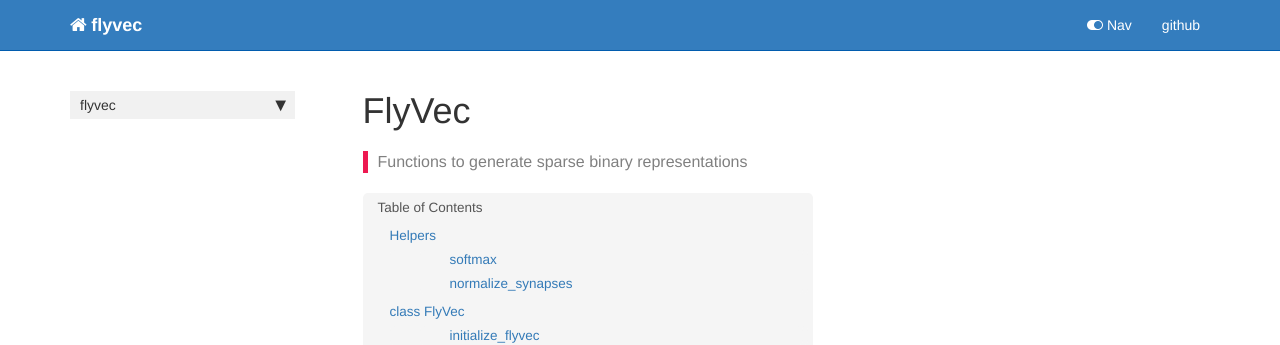
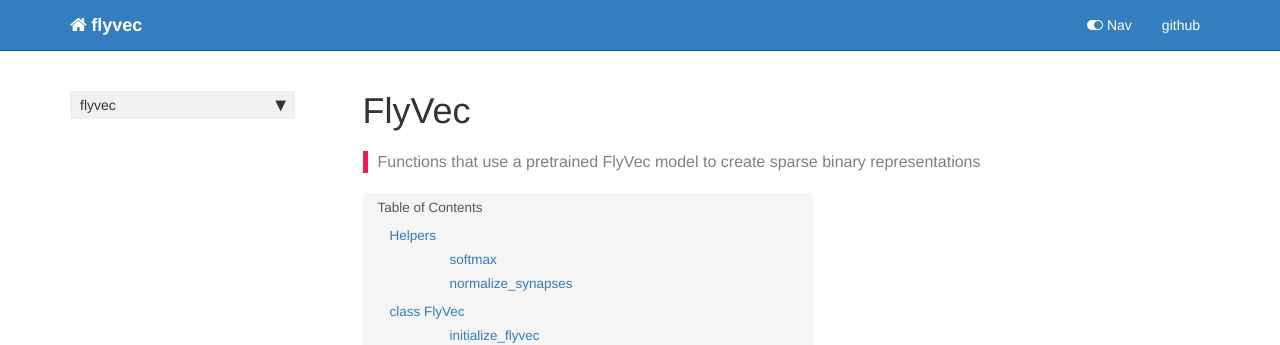
Before and after one commit to bhoov/flyvec, a Jekyll site: the page built from docs/core.html, in a window 1280 px wide. Shown: the top 345 px of the page. Built offline with Jekyll 4.4.1, drawn with Linux system fonts in a browser that asks for light colours; nearby versions of some CDN libraries; comment, search, counter and statistics services are not loaded.

Commit message:
fix gemfile

```diff
--- a/docs/core.html
+++ b/docs/core.html
@@ -6,8 +6,8 @@ title: FlyVec
 keywords: fastai
 sidebar: home_sidebar
 
-summary: "Functions to generate sparse binary representations"
-description: "Functions to generate sparse binary representations"
+summary: "Functions that use a pretrained FlyVec model to create sparse binary representations"
+description: "Functions that use a pretrained FlyVec model to create sparse binary representations"
 nb_path: "nbs/00_core.ipynb"
 ---
 <!--
```
Also changed, not shown: docs/Gemfile.lock, 1 other file.
